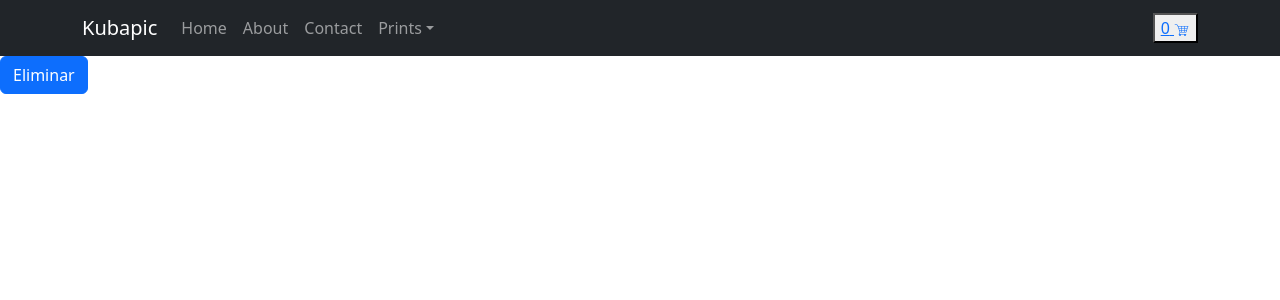
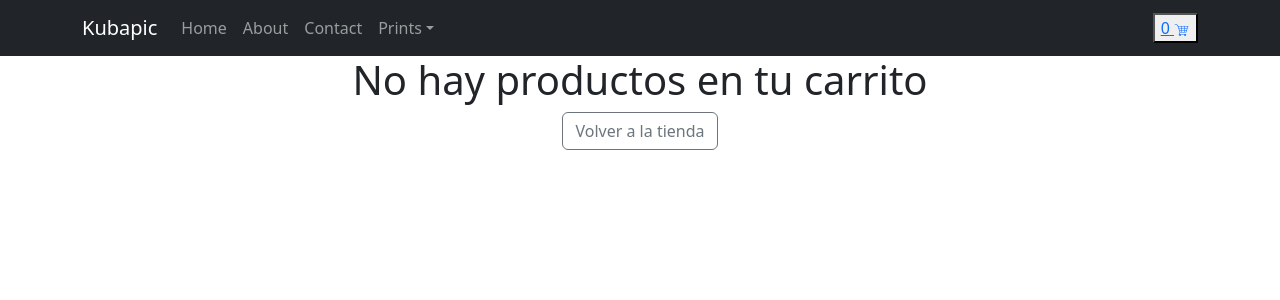
Before and after one commit to Taurena/kubapic, a React (Create React App) app: page /cart in a window 1280 px wide. Shown: the top 300 px of the page. Built offline with nearby package versions, Linux system fonts and the light colour scheme.

Commit message:
Cart View

```diff
--- a/src/components/Cart/Cart.js
+++ b/src/components/Cart/Cart.js
@@ -2,33 +2,39 @@ import React, { useContext } from 'react'
 import { CartContext } from '../context/CartContext';
 import Button from 'react-bootstrap/Button';
 import Card from 'react-bootstrap/Card';
-import Item from '../Item/Item';
+import { Link } from 'react-router-dom';
 
 const Cart = () => {
 
-    const {cart, clear, removeItem} = useContext(CartContext)
+    const {cart, clear, removeItem, getItemPrice} = useContext(CartContext)
 
-    const prod = [...cart]
-    console.log(prod)
+    console.log(cart.length)
 
     return (
+      <div className="text-center">{ cart.length == 0 ?
       <div>
-        <Button variant="primary" onClick={clear}>Eliminar</Button>
-        {prod.map (item =>
-          <Card key={item.id} className="text-center">
-            <Card.Header>Featured</Card.Header>
-            <div className='row'>
+        <h1> No hay productos en tu carrito</h1>
+        <Button as={Link} to="/" variant="outline-secondary">Volver a la tienda</Button>
+      </div> :
+      <div>  {cart.map (item =>
+            <Card key={item.id} className="w-50 p-3">
+              <Card.Header>{item.categoryId}</Card.Header>
+              <div className='row'>
               <Card.Img style={{ width: '10rem'}} className="col-4" src={item.img}/>
-            <Card.Body className="col-6">
+              <Card.Body className="col-6">
               <Card.Title>{item.name}</Card.Title>
               <Card.Text>
                 {item.count} x {item.price}
               </Card.Text>
-            <Button variant="primary" onClick={()=>removeItem(item.id)}>Eliminar</Button>
-            </Card.Body>
-            </div>
-
-          </Card>)}
+                <Button  variant="outline-secondary"  onClick={()=>removeItem(item.id)}>Eliminar</Button>
+              </Card.Body>
+              </div>
+            </Card>)}
+            <h2>Total: ${getItemPrice()}</h2>
+            <Button variant="outline-secondary" className="mx-3" onClick={clear}>Vaciar carrito</Button>
+            <Button variant="outline-secondary">Comprar</Button>
+        </div>
+        }
       </div>
       );
 }
--- a/src/components/context/CartContext.js
+++ b/src/components/context/CartContext.js
@@ -38,12 +38,12 @@ const MyProvider = ({children}) => {
         return cart.reduce((ac, x) => ac += x.count, 0)
     }
 
-    //precio total de la compra
-    // const getItemPrice=()=>{
-    //     return cart.reduce((acc,x)=>acc+=x.count*x.price,0)
-    //  }
 
-    return <Provider value={{cart, addItem, isInCart, clear, removeItem, getItemQty}}>{children}</Provider>
+    const getItemPrice=()=>{
+    return cart.reduce((acc,x)=>acc+=x.count*x.price,0)
+    }
+
+    return <Provider value={{cart, addItem, isInCart, clear, removeItem, getItemQty, getItemPrice}}>{children}</Provider>
 
 }
 
```
